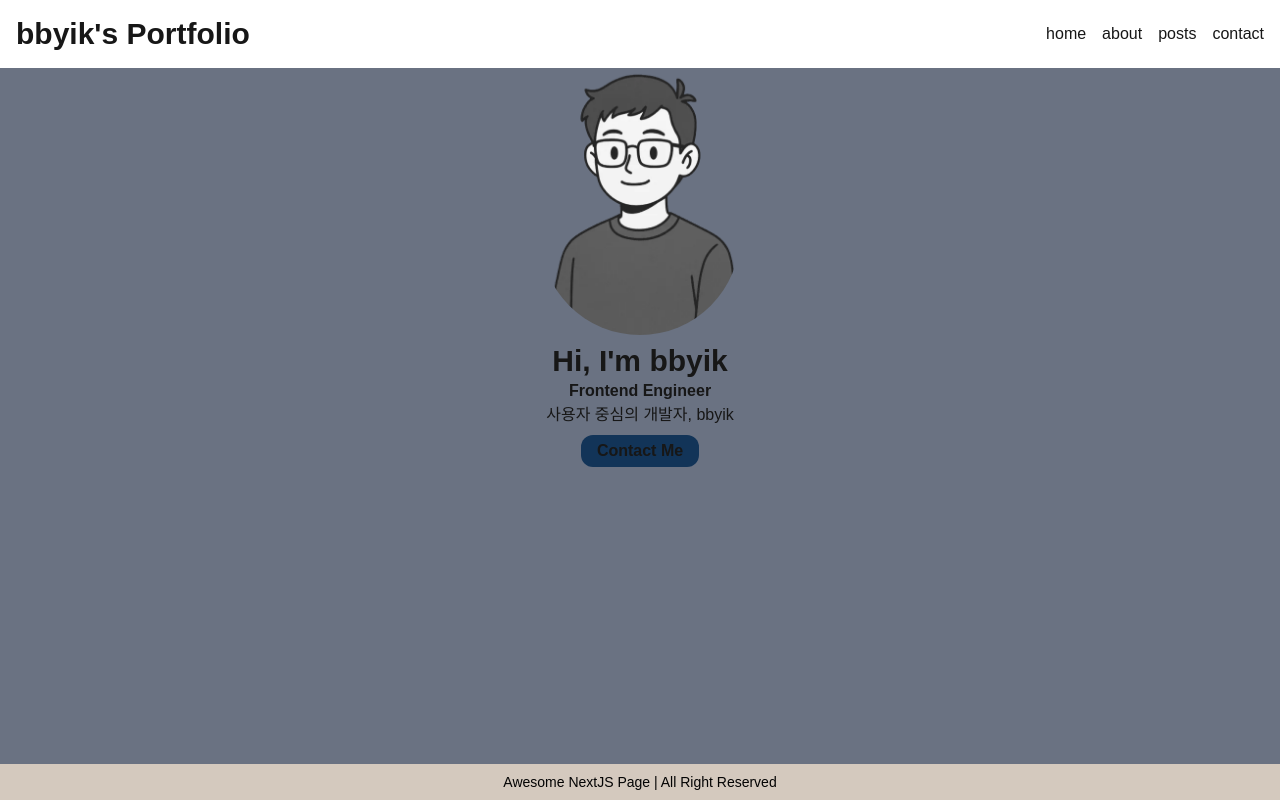
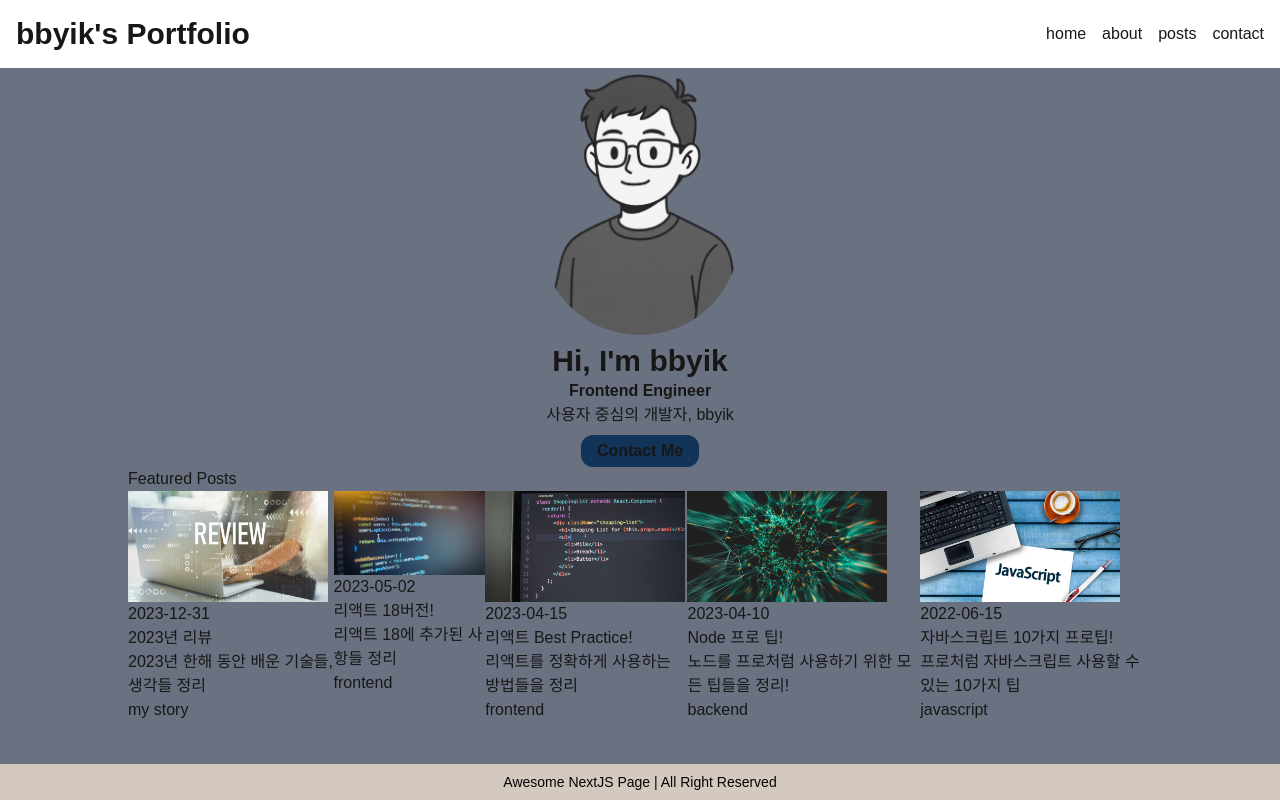
Before and after one commit to bbyik-k/portfolio-site-nextjs, a Next.js app: page / in a window 1280 px wide. Built offline with nearby package versions, Linux system fonts and the light colour scheme.

Commit message:
feat: implement post card UI and fetch logic

```diff
--- a/src/app/page.tsx
+++ b/src/app/page.tsx
@@ -1,9 +1,11 @@
+import FeaturedPosts from '@/components/FeaturedPosts';
 import Profile from '@/components/Profile';
 
 export default function HomePage() {
   return (
     <section className='bg-gray-500 h-full flex flex-col items-center'>
       <Profile />
+      <FeaturedPosts />
     </section>
   );
 }
--- /dev/null
+++ b/src/components/FeaturedPosts.tsx
@@ -0,0 +1,19 @@
+import { getPosts } from '@/service/posts';
+import PostCard from './PostCard';
+
+export default async function FeaturedPosts() {
+  const posts = await getPosts();
+  console.log(posts);
+  return (
+    <section>
+      <h2>Featured Posts</h2>
+      <div className='flex max-w-5xl'>
+        {posts
+          .filter((post) => post.featured)
+          .map((post) => (
+            <PostCard key={post.path} post={post} />
+          ))}
+      </div>
+    </section>
+  );
+}
--- /dev/null
+++ b/src/components/PostCard.tsx
@@ -0,0 +1,18 @@
+import { Post } from '@/service/posts';
+import Image from 'next/image';
+
+type Props = {
+  post: Post;
+};
+
+export default function PostCard({ post }: Props) {
+  return (
+    <div className='flex flex-col'>
+      <Image src={`/posts/${post.path}.png`} alt={post.title} width={200} height={100} />
+      <p>{post.date}</p>
+      <p>{post.title}</p>
+      <p>{post.description}</p>
+      <p>{post.category}</p>
+    </div>
+  );
+}
--- /dev/null
+++ b/src/service/posts.ts
@@ -0,0 +1,22 @@
+import path from 'path';
+import { promises as fs } from 'fs';
+
+export type Post = {
+  title: string;
+  description: string;
+  date: string;
+  category: string;
+  path: string;
+  featured: boolean;
+};
+
+export async function getPosts(): Promise<Post[]> {
+  const filePath = path.join(process.cwd(), 'data', 'posts.json');
+  const fileContent = await fs.readFile(filePath, 'utf-8');
+  const posts: Post[] = JSON.parse(fileContent);
+
+  // const sortedPosts = posts.sort((a, b) => (a.date > b.date ? -1 : 1));
+  const sortedPosts = posts.sort((a, b) => new Date(b.date).getTime() - new Date(a.date).getTime());
+
+  return sortedPosts;
+}
```
